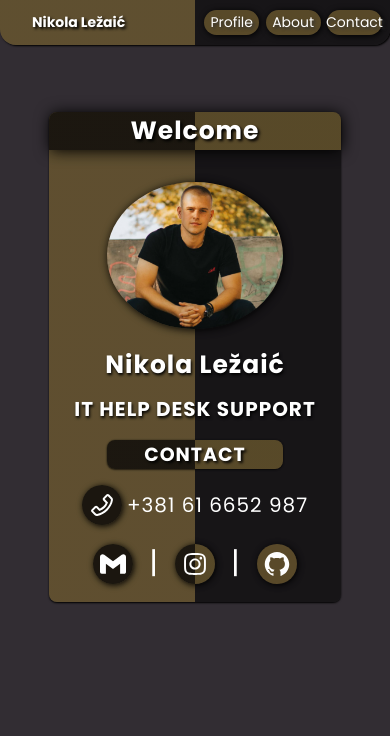
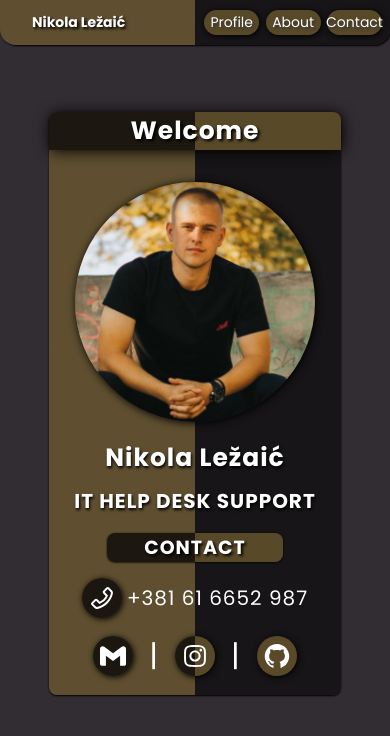
Before and after one commit to Nortagg/cv, a React (Create React App) app: page / in a window 390 px wide. Shown: the top 736 px of the page. Built offline with nearby package versions, Linux system fonts and the light colour scheme; the HTML template or start-up script is replaced by a standard one.

Commit message:
img resize update

```diff
--- a/src/Components/home/home-page.styles.scss
+++ b/src/Components/home/home-page.styles.scss
@@ -77,24 +77,24 @@
     display: flex;
     justify-content: center;
     align-items: center;
-
-    width: 75%;
-    border-radius: 99%;
+    width: 300px;
+    height: 300px;
+    border-radius: 100%;
     box-shadow: 1px 1px 9px rgb(2, 2, 2);
     margin-top: 2rem;
     object-fit: cover;
     @media only screen and (max-width: 912px) {
-      height: 50%;
-      width: 60%;
+      width: 240px;
+      height: 240px;
     }
     @media only screen and (max-width: 375px) {
-      height: 50%;
-      width: 69%;
+      width: 180px;
+      height: 180px;
     }
     @media only screen and (max-width: 280px) {
-      height: 33%;
-      width: 70%;
-      margin-top: 1rem;
+      width: 140px;
+      height: 140px;
+      margin-top: 1.5rem;
     }
   }
 
```
Also changed, not shown: package.json (+6 -1 lines), 1 other file (tests, documents, lock files or other folders).
